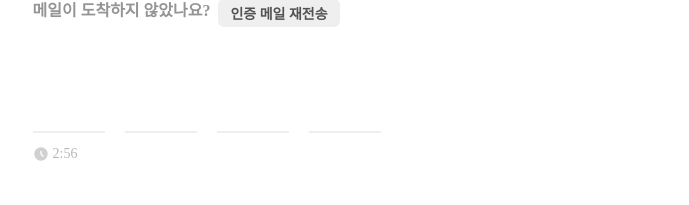
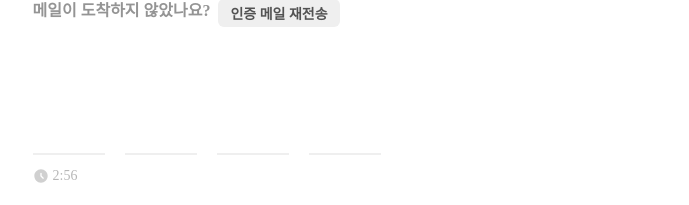
Before and after one commit to G-E-E-K-S/GEEKS-FE, a React (Create React App) app: page /inputcode in a window 1280 px wide. Shown: the part 205-410 px from the top of the page, without its empty margins (33-722 px from the left). Built offline with nearby package versions, Linux system fonts and the light colour scheme; no server answers.

Commit message:
Fix: 가로를 없앰으로 가려지는 것 수정

```diff
--- a/src/pages/Join/InputCode.js
+++ b/src/pages/Join/InputCode.js
@@ -41,14 +41,13 @@ const ReSendBtn = styled.div`
 
 const InputNumber = styled.div`
   display: flex;
-  margin-top: 6.99vh;
+  margin-top: 55px;
 `;
 
 const Code = styled.input`
   border: none;
   outline: none;
   width: 72px;
-  height: 50px;
   padding-bottom: 15px;
   display: flex;
   flex-direction: column;
@@ -197,7 +196,7 @@ const InputCode = () => {
               key={index}
               ref={ref}
               type="number"
-              maxLength={1}
+              maxlength={'2'}
               onChange={(e) => handleInputChange(index, e)}
               onKeyUp={(e) => handleKeydown(index, e)}
               onFocus={() => ChangeBarColor()}
```
